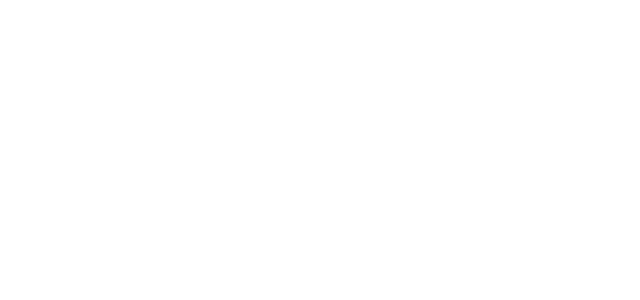
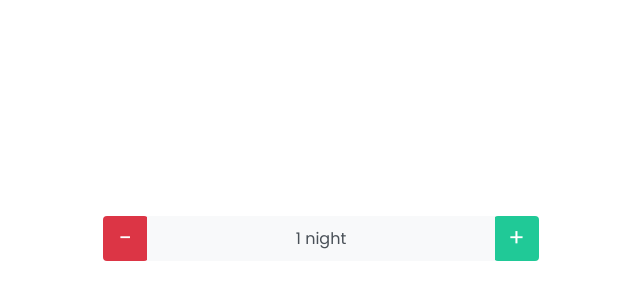
Before and after one commit to hikmanisyariful/staycation-bwa, a React (Create React App) app: page /example in a window 1280 px wide. Before the commit this address had no page. Shown: the part 154-454 px from the top of the page, without its empty margins (319-959 px from the left). Built offline with nearby package versions, Linux system fonts and the light colour scheme.

Commit message:
Fix Input Number - Done

```diff
--- a/src/App.js
+++ b/src/App.js
@@ -2,13 +2,16 @@
 import { Routes, Route } from "react-router-dom";
 import "assets/scss/style.scss";
 
+// Import Pages
 import LandingPage from "pages/LandingPage";
+import Example from "pages/Example";
 
 function App() {
   return (
     <div className="App">
       <Routes>
         <Route path="/" element={<LandingPage />} />
+        <Route path="/example" element={<Example />} />
       </Routes>
     </div>
   );
--- a/src/elements/Form/InputNumber/index.js
+++ b/src/elements/Form/InputNumber/index.js
@@ -5,7 +5,16 @@
 
 export default function Number(props) {
   // Destructuring of props
-  const { value, placeholder, name, min, max, prefix, suffix } = props;
+  const {
+    value,
+    placeholder,
+    name,
+    min,
+    max,
+    prefix,
+    suffix,
+    isSuffixPlural
+  } = props;
 
   // Local state
   const [InputValue, setInputValue] = useState(`${prefix}${value}${suffix}`);
@@ -31,26 +40,30 @@
       });
 
       // This is to view value on UI
-      setInputValue(`${prefix}${value}${suffix}`);
+      setInputValue(
+        `${prefix}${value}${suffix}${isSuffixPlural && +value > 1 ? "s" : ""}`
+      );
     }
   };
 
   const minus = () => {
     value > min &&
+      //  passing data of object target (adjust event.target)
       onChange({
         target: {
           name: name,
-          value: value - 1
+          value: +value - 1
         }
       });
   };
 
   const plus = () => {
     value < max &&
+      //  passing data of object target (adjust event.target)
       onChange({
         target: {
           name: name,
-          value: value + 1
+          value: +value + 1
         }
       });
   };
@@ -71,10 +84,12 @@
           pattern="[0-9]*"
           placeholder={placeholder ? placeholder : "0"}
           value={String(InputValue)}
-          onChange={onChanges}
+          onChange={onChange}
         />
         <div className="input-group-append">
-          <span className="input-group-text plus">+</span>
+          <span className="input-group-text plus" onClick={plus}>
+            +
+          </span>
         </div>
       </div>
     </div>
@@ -93,9 +108,7 @@
 Number.propTypes = {
   value: PropTypes.oneOfType([PropTypes.string, PropTypes.number]),
   onChange: PropTypes.func,
+  isSuffixPlural: PropTypes.bool,
   placeholder: PropTypes.string,
-  outerClassName: propTypes.string
+  outerClassName: PropTypes.string
 };
-
-{
-}
--- a/src/elements/Form/InputNumber/index.scss
+++ b/src/elements/Form/InputNumber/index.scss
@@ -27,6 +27,7 @@
     }
 
     input.form-control {
+      min-height: 45px;
       border: 0;
       border-radius: 0;
       outline: 0;
--- /dev/null
+++ b/src/pages/Example.js
@@ -0,0 +1,35 @@
+import React, { Component } from "react";
+
+import InputNumber from "elements/Form/InputNumber";
+
+export default class Example extends Component {
+  state = {
+    value: "1"
+  };
+
+  handleChange = e => {
+    this.setState({ [e.target.name]: e.target.value });
+  };
+
+  render() {
+    return (
+      <div className="container">
+        <div
+          className="row align-items-center justify-content-center"
+          style={{ height: "100vh" }}
+        >
+          <div className="col-auto">
+            <InputNumber
+              max={30}
+              suffix=" night"
+              isSuffixPlural
+              onChange={this.handleChange}
+              name="value"
+              value={this.state.value}
+            />
+          </div>
+        </div>
+      </div>
+    );
+  }
+}
```
Also changed, not shown: 1 other file (tests, documents, lock files or other folders).
